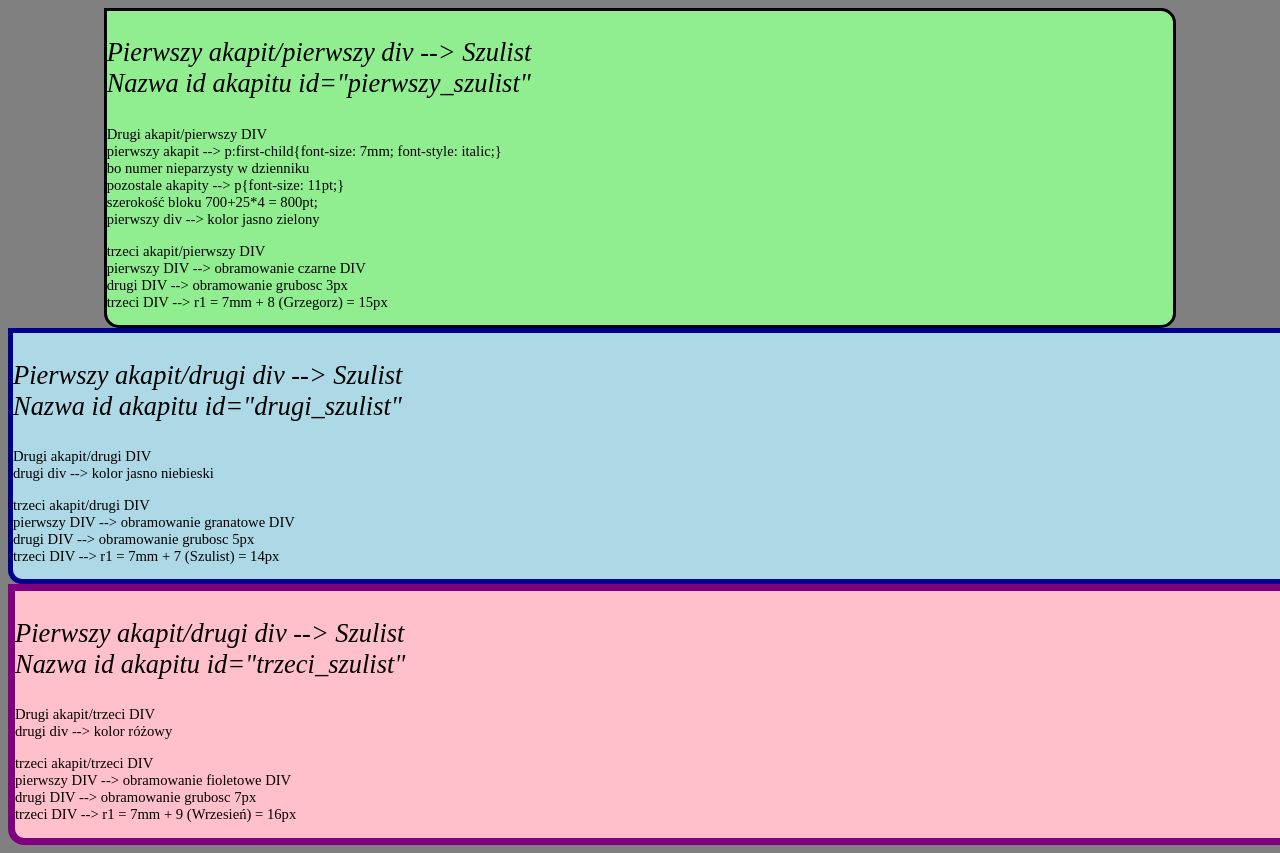
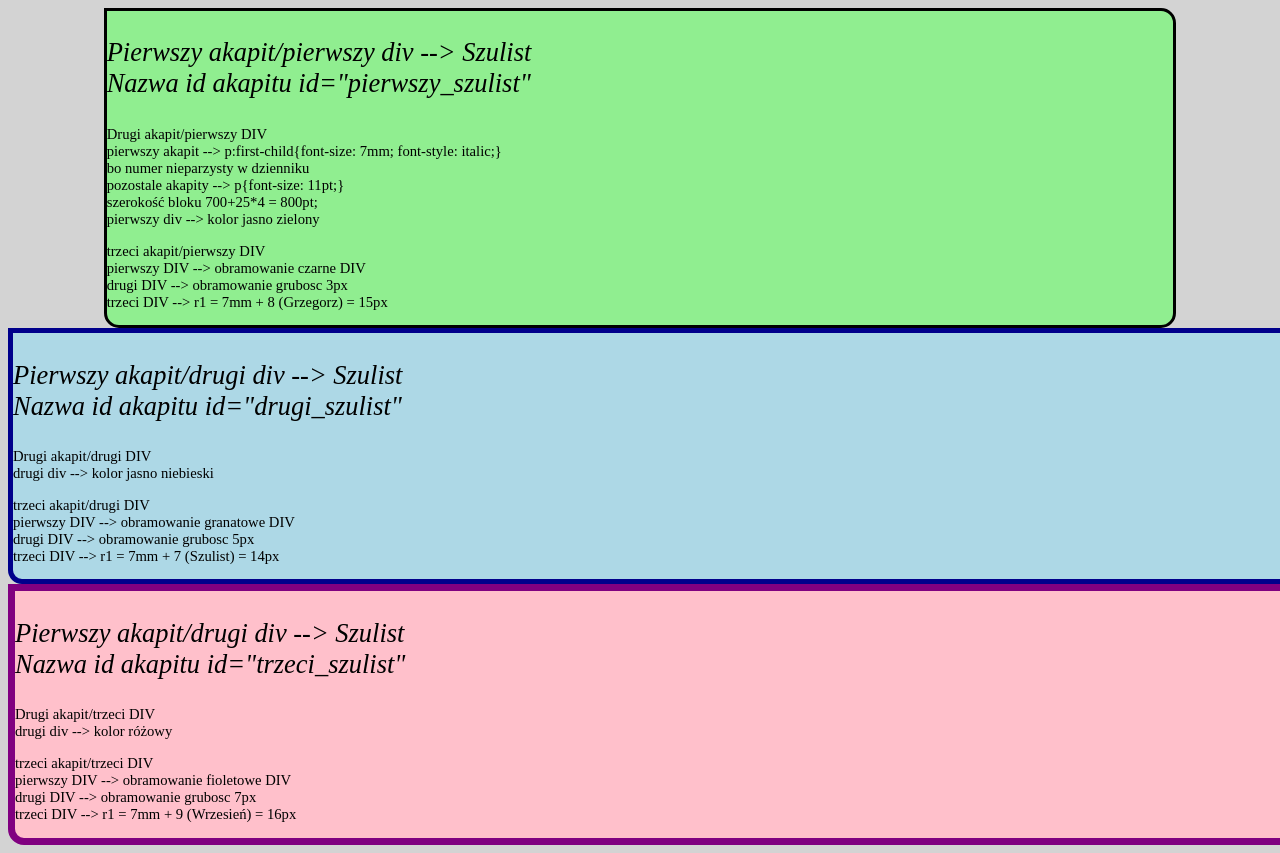
Before and after one commit to Wofiek/css_n, a plain HTML site: page Szul_z65.html in a window 1280 px wide. Shown: the top 853 px of the page. Drawn offline with Linux system fonts and the light colour scheme.

Commit message:
Update Szul_z65.css

```diff
--- a/Szul_z65.css
+++ b/Szul_z65.css
@@ -11,7 +11,7 @@ font-style: italic;
 
 body
 {
-background-color: #808080;
+background-color: lightgrey;
 }
 
 div#pierwszy_szulist
```
